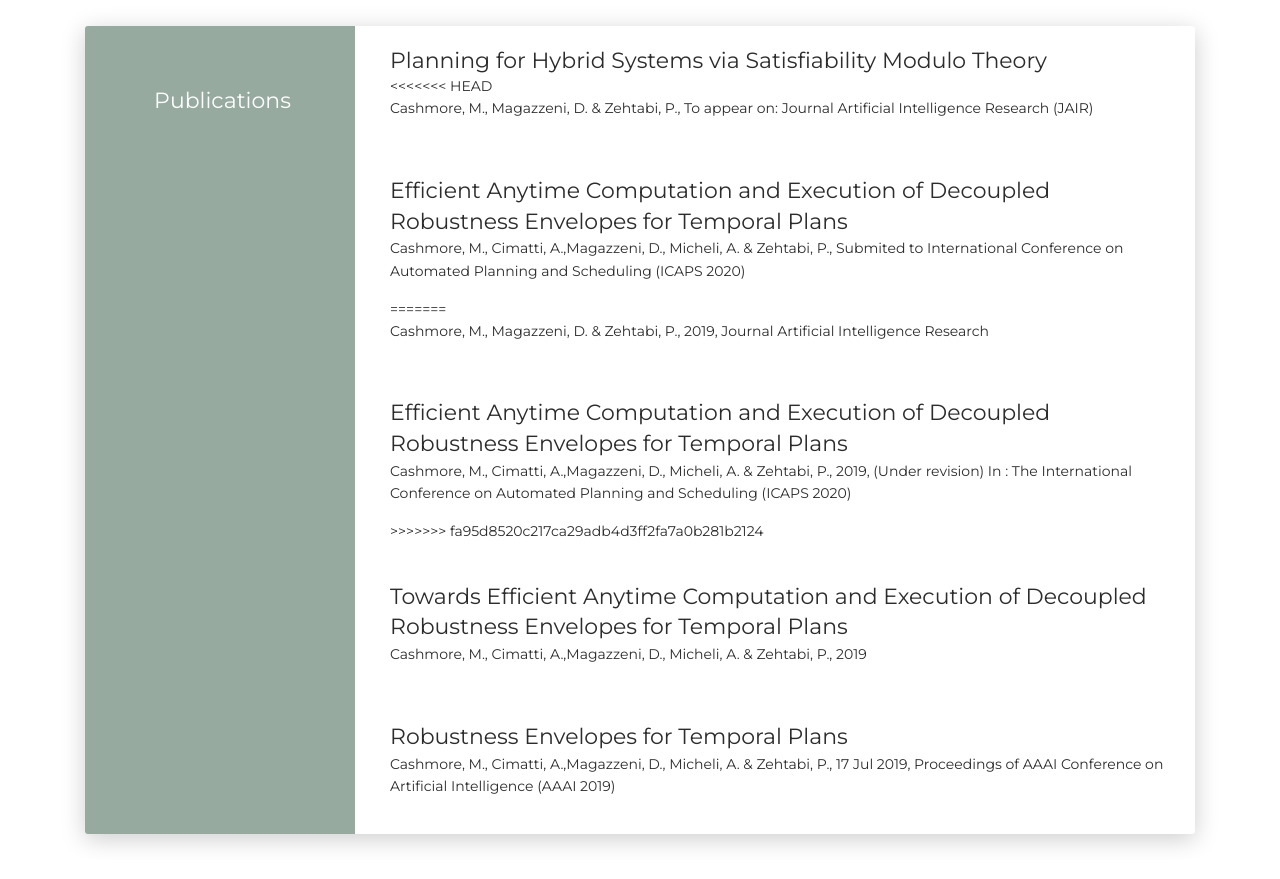
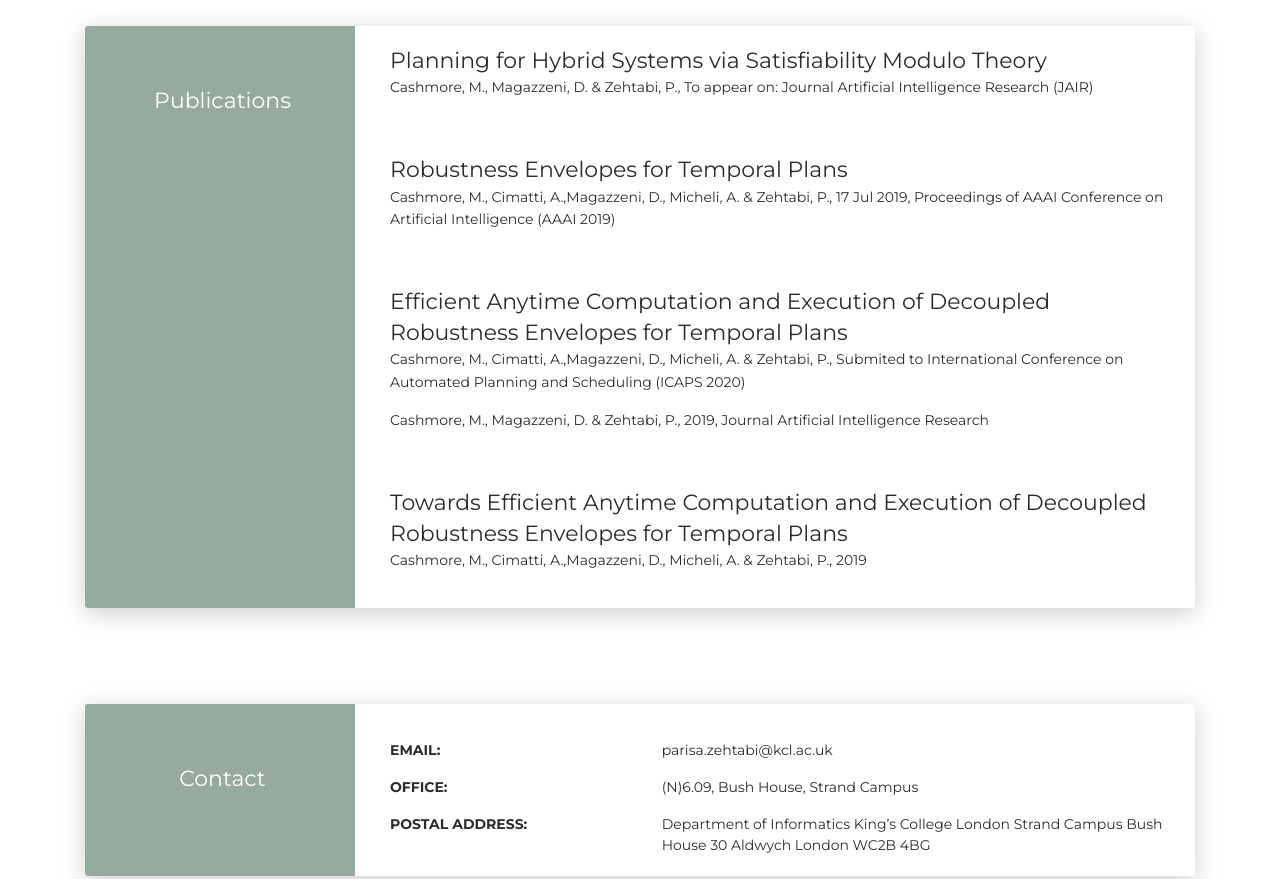
Before and after one commit to ParisaZehtabi/ParisaZehtabi, a plain HTML site: page index.html in a window 1280 px wide. Shown: the part 1440-2319 px from the top of the page. Drawn offline with Linux system fonts and the light colour scheme; files whose address does not match are found by name.

Commit message:
change the publications

```diff
--- a/index.html
+++ b/index.html
@@ -131,27 +131,20 @@
           <div class="col-md-9" data-aos="fade-left" data-aos-offset="50" data-aos-duration="500">
             <div class="card-body">
               <div class="h5">Planning for Hybrid Systems via Satisfiability Modulo Theory</div>
-<<<<<<< HEAD
               <p>Cashmore, M., Magazzeni, D. & Zehtabi, P., To appear on: Journal Artificial Intelligence Research (JAIR)</a></p>
+              </div>
+                  <div class="card-body">
+              <div class="h5">Robustness Envelopes for Temporal Plans</div>
+              <p>Cashmore, M., Cimatti, A.,Magazzeni, D., Micheli, A. & Zehtabi, P., 17 Jul 2019, Proceedings of AAAI Conference on Artificial Intelligence (AAAI 2019)</a></p>
             </div>
             <div class="card-body">
                 <div class="h5">Efficient Anytime Computation and Execution of Decoupled Robustness Envelopes for Temporal Plans</div>
                 <p>Cashmore, M., Cimatti, A.,Magazzeni, D., Micheli, A. & Zehtabi, P., Submited to International Conference on Automated Planning and Scheduling (ICAPS 2020)</a></p>
-=======
               <p>Cashmore, M., Magazzeni, D. & Zehtabi, P., 2019, Journal Artificial Intelligence Research</a></p>
             </div>
-            <div class="card-body">
-                <div class="h5">Efficient Anytime Computation and Execution of Decoupled Robustness Envelopes for Temporal Plans</div>
-                <p>Cashmore, M., Cimatti, A.,Magazzeni, D., Micheli, A. & Zehtabi, P., 2019, (Under revision) In : The International Conference on Automated Planning and Scheduling (ICAPS 2020)</a></p>
->>>>>>> fa95d8520c217ca29adb4d3ff2fa7a0b281b2124
-              </div>
               <div class="card-body">
                   <div class="h5">Towards Efficient Anytime Computation and Execution of Decoupled Robustness Envelopes for Temporal Plans</div>
                   <p>Cashmore, M., Cimatti, A.,Magazzeni, D., Micheli, A. & Zehtabi, P., 2019</a></p>
-                  </div>
-                  <div class="card-body">
-              <div class="h5">Robustness Envelopes for Temporal Plans</div>
-              <p>Cashmore, M., Cimatti, A.,Magazzeni, D., Micheli, A. & Zehtabi, P., 17 Jul 2019, Proceedings of AAAI Conference on Artificial Intelligence (AAAI 2019)</a></p>
               </div>
             </div>
           </div>
```
